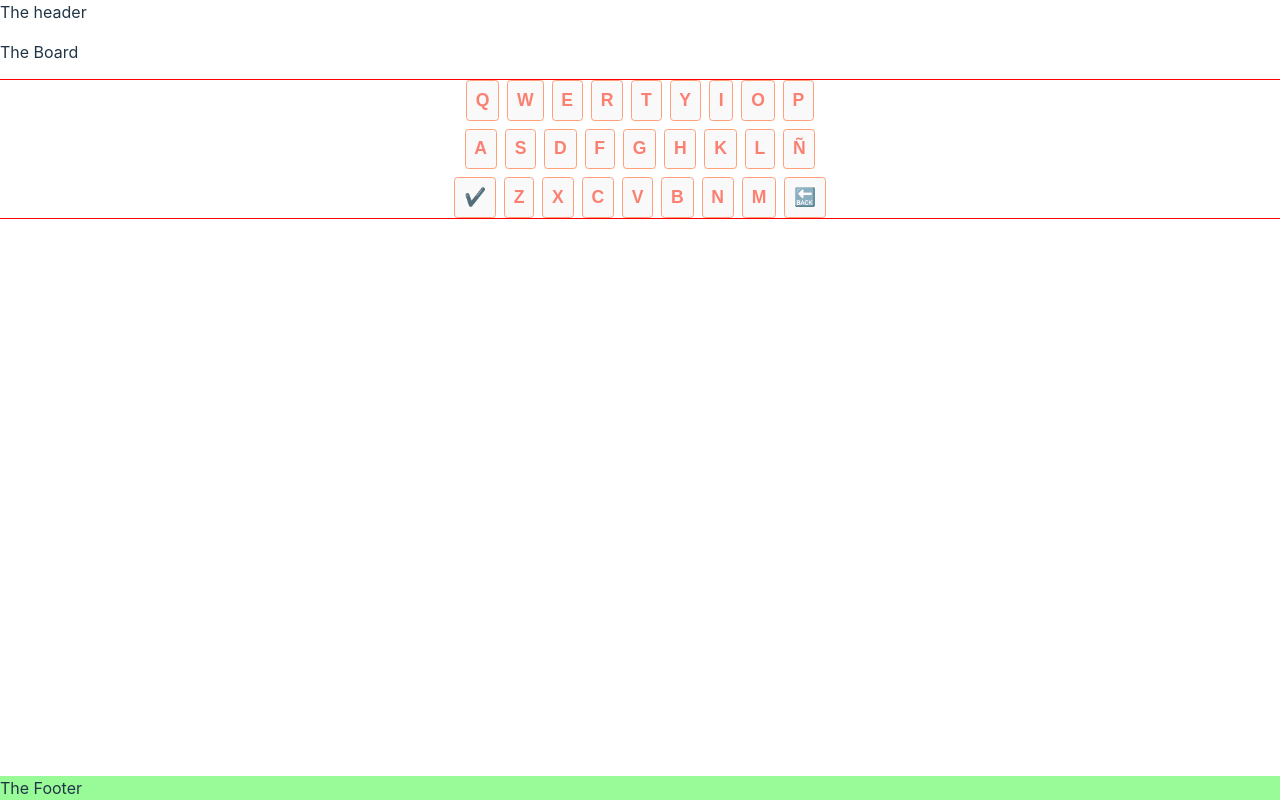
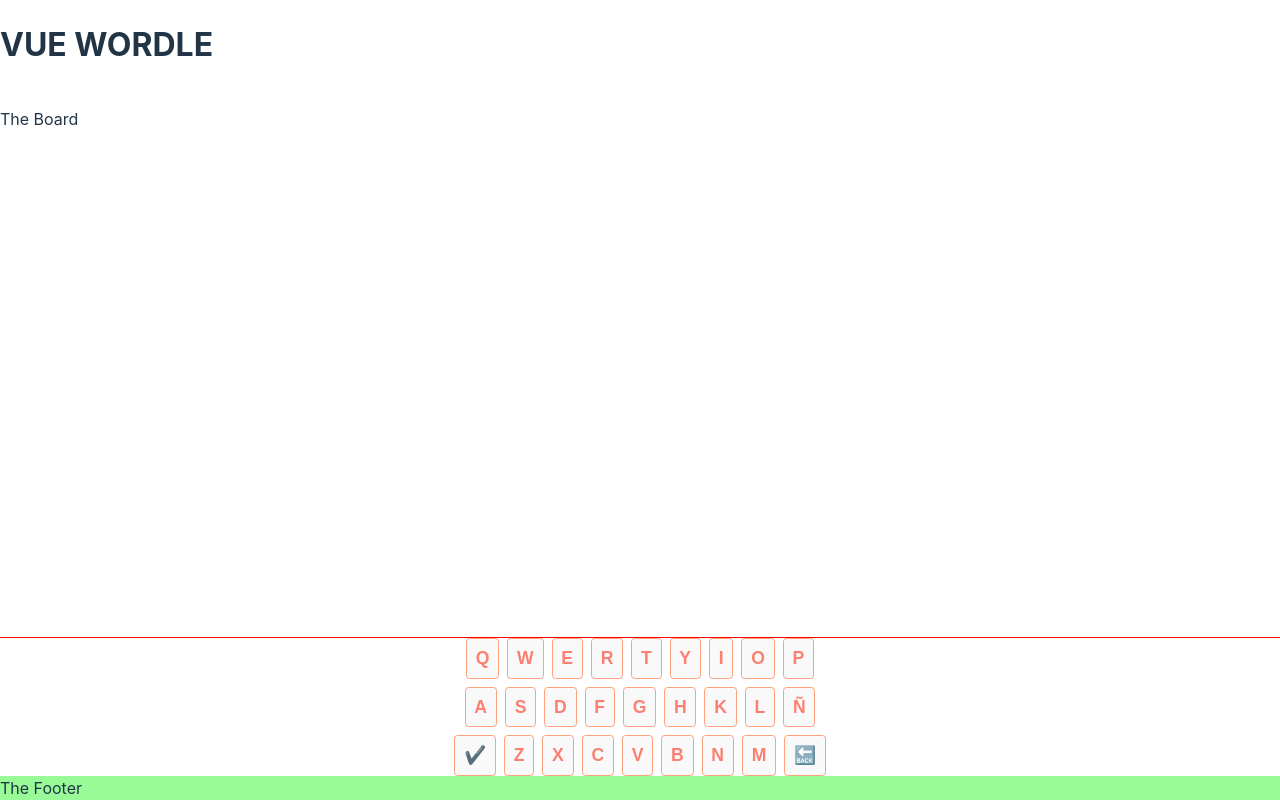
Before and after one commit to turuto/wordle-clon, a Vue app in the folder vue/: page / in a window 1280 px wide. Built offline with nearby package versions, Linux system fonts and the light colour scheme.

Commit message:
adds some styling

```diff
--- a/vue/src/components/TheBoard.vue
+++ b/vue/src/components/TheBoard.vue
@@ -1,6 +1,6 @@
 <template>
     <main>
-        <p>
+        <p class="grid">
             The Board
         </p>
         <Keyboard></Keyboard>
@@ -18,4 +18,8 @@ main {
     flex-direction: column;
     flex-grow: 1;
 }
+
+.grid {
+    flex: 1;
+}
 </style>
--- a/vue/src/components/TheHeader.vue
+++ b/vue/src/components/TheHeader.vue
@@ -1,6 +1,6 @@
 <template>
     <header>
-        The header
+        <h1>VUE WORDLE</h1>
     </header>
 </template>
 
@@ -8,6 +8,4 @@
 
 </script>
 
-<style scoped>
-
-</style>
+<style scoped></style>
```
